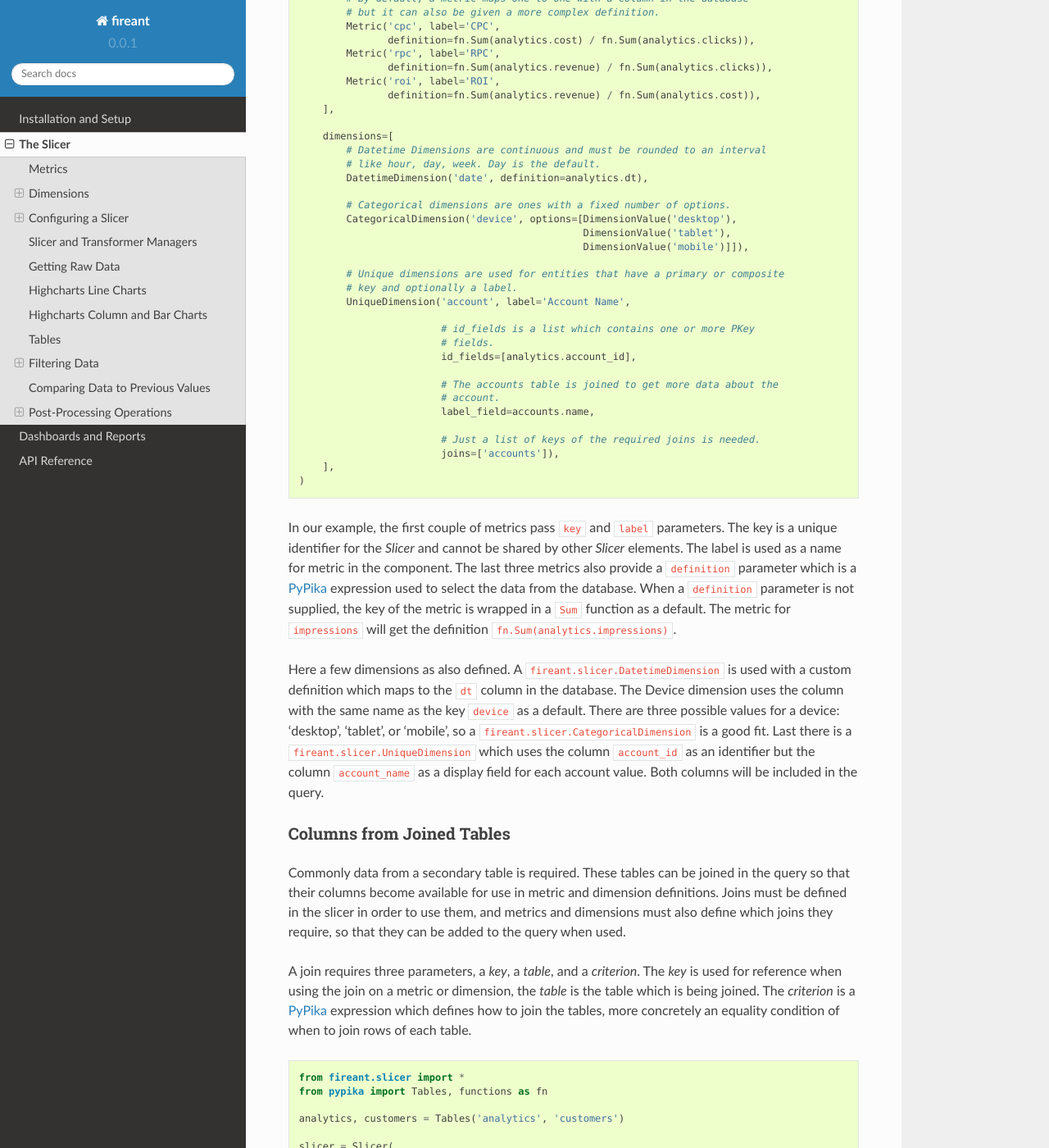
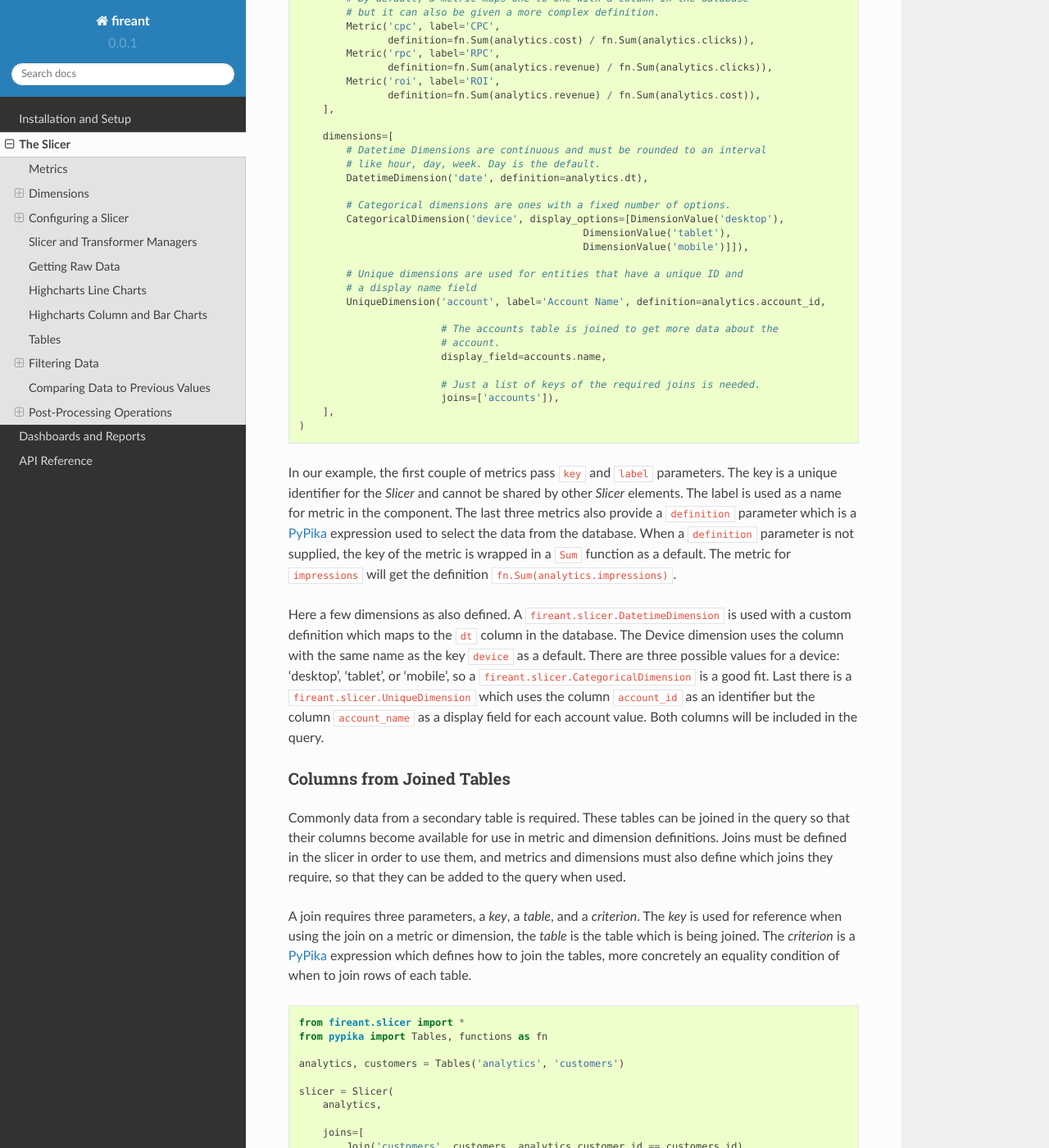
Before and after one commit to kayak/fireant, a Sphinx documentation site: the page built from docs/2_slicer.rst, in a window 1280 px wide and 1400 px high, scrolled down 2551 px. Shown: the whole window at 82% size. Built offline with Sphinx 7.4.7 and the Read the Docs theme 2.0.0, drawn with Linux system fonts in a browser that asks for light colours; formulas are drawn with MathJax 3; some of the changed text lies outside the part shown.

Commit message:
Made some corrections to the tutorial in the readme for the examples of unique dimensions in the slicer configuration

```diff
--- a/README.rst
+++ b/README.rst
@@ -76,21 +76,17 @@ To configure a slicer, instantiate a |ClassSlicer| with a list of |ClassMetric|
             DatetimeDimension('date', definition=analytics.dt),
 
             # Categorical dimensions are ones with a fixed number of options.
-            CategoricalDimension('device', options=[DimensionValue('desktop'),
+            CategoricalDimension('device', display_options=[DimensionValue('desktop'),
                                                     DimensionValue('tablet'),
                                                     DimensionValue('mobile')]]),
 
-            # Unique dimensions are used for entities that have a primary or composite
-            # key and optionally a label.
-            UniqueDimension('account', label='Account Name',
-
-                            # id_fields is a list which contains one or more PKey
-                            # fields.
-                            id_fields=[analytics.account_id],
+            # Unique dimensions are used for entities that have a unique ID and
+            # a display name field
+            UniqueDimension('account', label='Account Name', definition=analytics.account_id,
 
                             # The accounts table is joined to get more data about the
                             # account.
-                            label_field=accounts.name,
+                            display_field=accounts.name,
 
                             # Just a list of keys of the required joins is needed.
                             joins=['accounts']),
--- a/docs/2_slicer.rst
+++ b/docs/2_slicer.rst
@@ -96,7 +96,7 @@ A join requires three parameters, a *key*, a *table*, and a *criterion*.  The *k
         ],
 
         dimension=[
-            UniqueDimension('customer', id_fields=[customers.id],
+            UniqueDimension('customer', definition=customers.id,
                             display_field=fn.Concat(customers.fname, ' ', customers.lname),
                             joins=['customers'])
         ],
```
Also changed, not shown: 1 other file.
